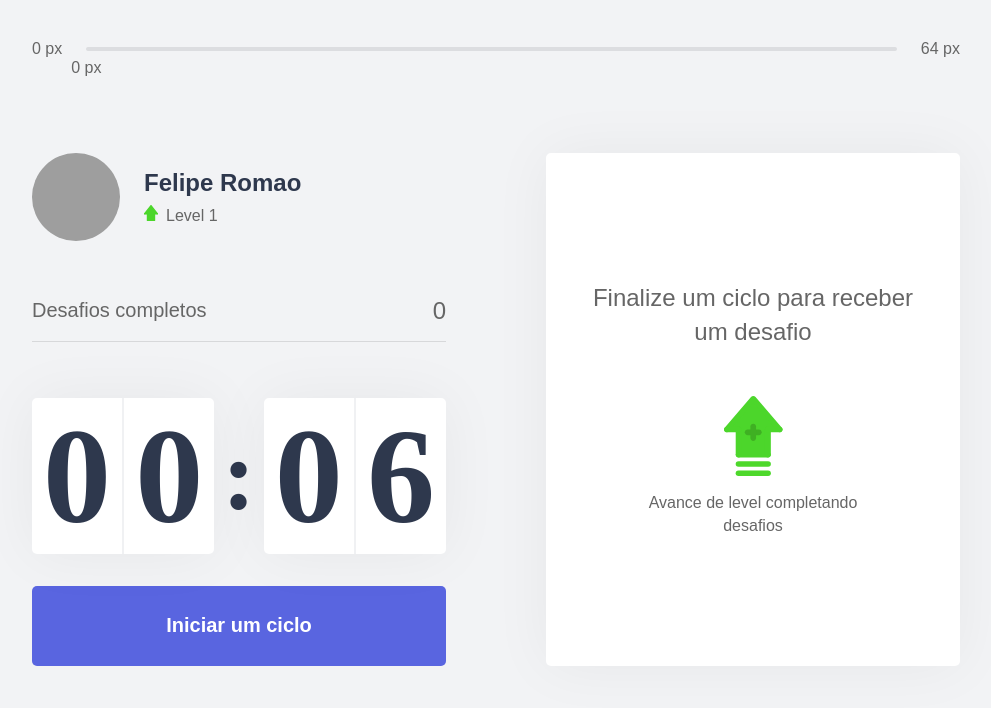
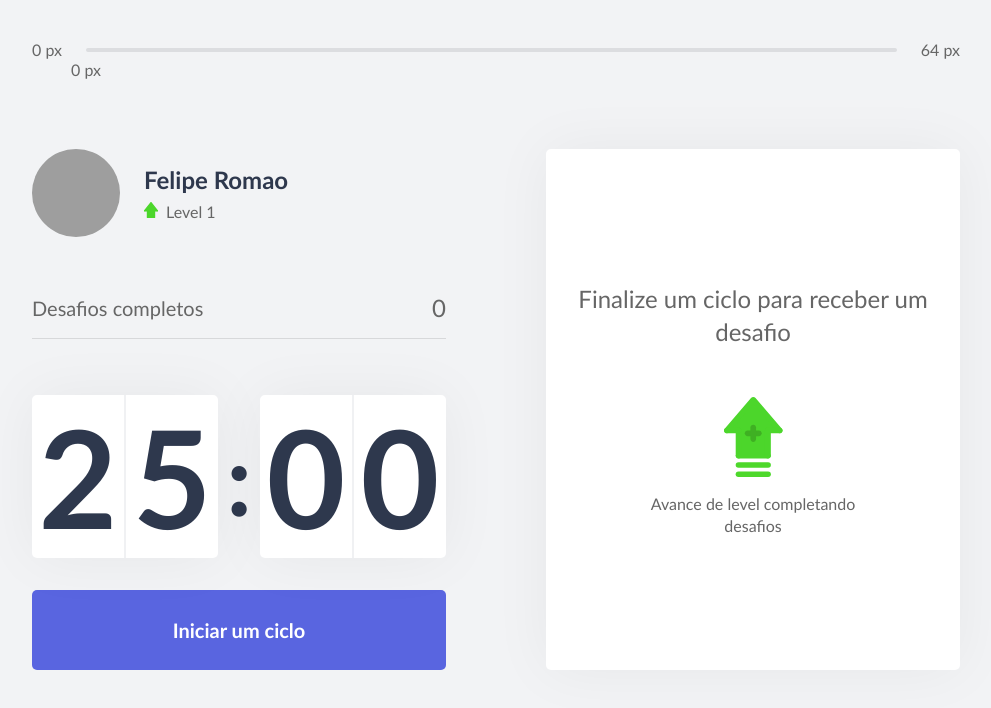
Before and after one commit to FelipeRomao/moveit-next, a Next.js app: page / in a window 1280 px wide. Shown: the top 708 px of the page, without its empty margins (144-1135 px from the left). Built offline with nearby package versions, Linux system fonts and the light colour scheme; grey boxes are pictures that could not be loaded.

Commit message:
Simple adjusts

```diff
--- a/src/contexts/CountdownContext.tsx
+++ b/src/contexts/CountdownContext.tsx
@@ -28,7 +28,7 @@ let countdownTimeout: NodeJS.Timeout;
 export function CountdownProvider({ children }: CountdownProviderProps) {
   const { startNewChallenge } = useContext(ChallengeContext);
 
-  const [time, setTime] = useState(0.1 * 60);
+  const [time, setTime] = useState(25 * 60);
   const [isActive, setIsActive] = useState(false);
   const [hasFinished, setHasFinished] = useState(false);
 
@@ -43,7 +43,7 @@ export function CountdownProvider({ children }: CountdownProviderProps) {
     clearTimeout(countdownTimeout);
     setIsActive(false);
     setHasFinished(false);
-    setTime(0.1 * 60);
+    setTime(25 * 60);
   }
 
   useEffect(() => {
--- a/src/styles/components/Countdown.module.css
+++ b/src/styles/components/Countdown.module.css
@@ -1,7 +1,6 @@
 .countdownContainer {
   display: flex;
   align-items: center;
-  font-family: Rajdhani;
   font-weight: 600;
   color: var(--title);
 }
--- a/src/styles/global.css
+++ b/src/styles/global.css
@@ -41,7 +41,7 @@ input,
 textarea,
 button {
   font: 488 16px "Arial" sans-serif;
-  font-family: Arial, Helvetica, sans-serif;
+  font-family: 'Trebuchet MS', 'Lucida Sans Unicode', 'Lucida Grande', 'Lucida Sans', Arial, sans-serif;
 }
 
 button {
```
